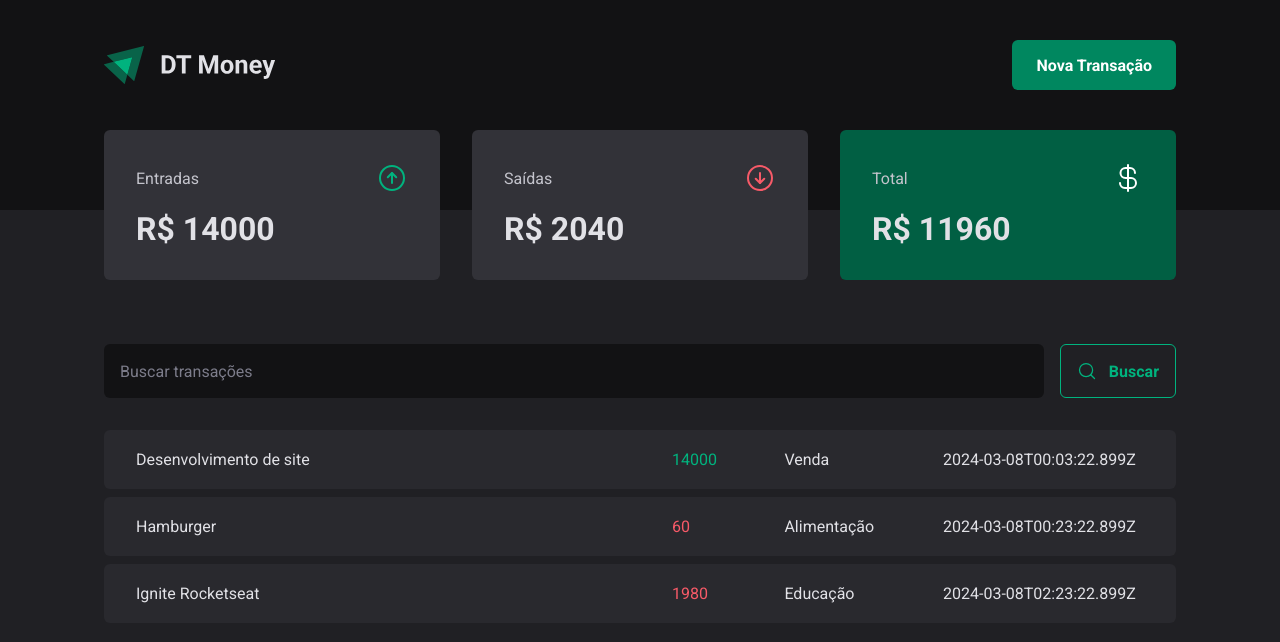
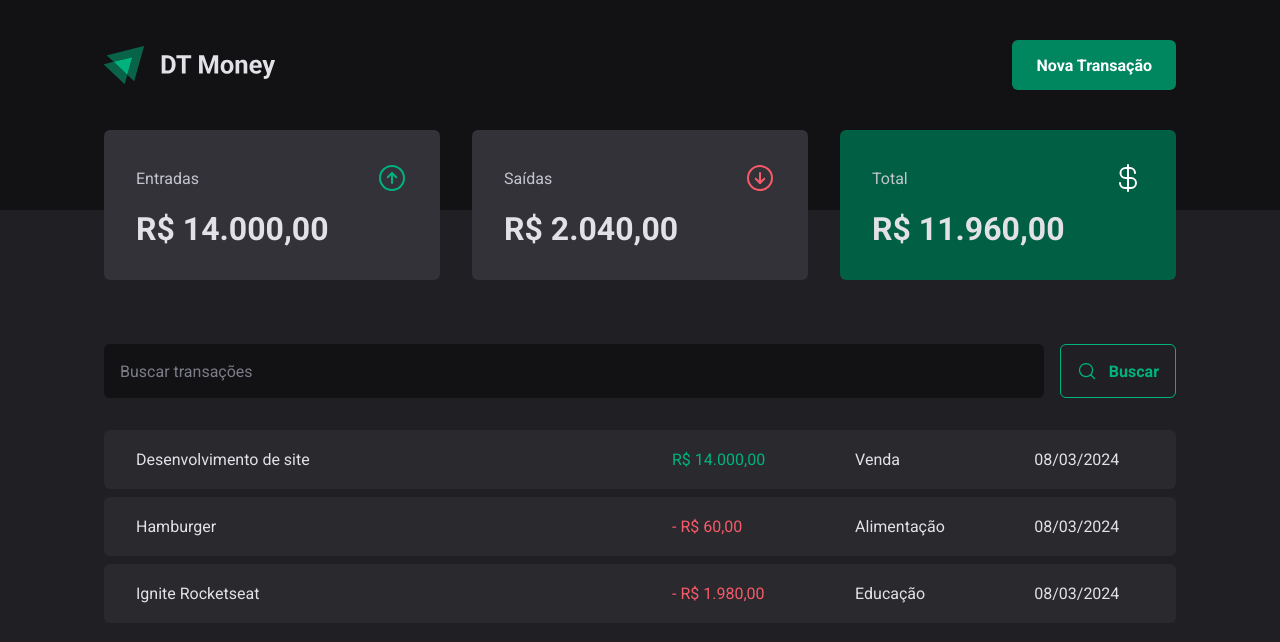
Before and after one commit to AlanRehfeldt/Rocketseat_IgniteReact-03_dt_money, a React (Vite) app: page / in a window 1280 px wide. Shown: the top 642 px of the page. Built offline with nearby package versions, Linux system fonts and the light colour scheme; data requests are answered from the project's data file.

Commit message:
formatando valores

```diff
--- a/src/components/Summary/index.tsx
+++ b/src/components/Summary/index.tsx
@@ -2,6 +2,7 @@
 import { SummaryCard, SummaryContainer } from "./styles";
 import { TransactionsContext } from "../../contexts/TransactionsContext";
 import { useContext } from "react";
+import { priceFormatter } from "../../utils/formatter";
 
 export function Summary () {
   const { transactions } = useContext(TransactionsContext);
@@ -32,21 +33,21 @@
           <span>Entradas</span>
           <ArrowCircleUp size={32} color="#00b37e" />
         </header>
-        <strong>R$ {summary.income}</strong>
+        <strong>{priceFormatter.format(summary.income)}</strong>
       </SummaryCard>
       <SummaryCard>
         <header>
           <span>Saídas</span>
           <ArrowCircleDown size={32} color="#f75a68" />
         </header>
-        <strong>R$ {summary.outcome}</strong>
+        <strong>{priceFormatter.format(summary.outcome)}</strong>
       </SummaryCard>
       <SummaryCard variant="green" >
         <header>
           <span>Total</span>
           <CurrencyDollar size={32} color="#fff" />
         </header>
-        <strong>R$ {summary.total}</strong>
+        <strong>{priceFormatter.format(summary.total)}</strong>
       </SummaryCard>
     </SummaryContainer>
   )
--- a/src/pages/Transactions/index.tsx
+++ b/src/pages/Transactions/index.tsx
@@ -4,6 +4,7 @@
 import { SearchForm } from "./components/SearchForm";
 import { PriceHighlight, TransactionsContainer, TransactionsTable } from "./styles";
 import { TransactionsContext } from "../../contexts/TransactionsContext";
+import { dateFormatter, priceFormatter } from "../../utils/formatter";
 
 export function Transactions() {
   const { transactions } = useContext(TransactionsContext);
@@ -24,11 +25,12 @@
                   <td width="50%">{transaction.description}</td>
                   <td>
                     <PriceHighlight variant={transaction.type}>
-                      {transaction.price}
+                      {transaction.type === 'outcome' && '- '}
+                      {priceFormatter.format(transaction.price)}
                     </PriceHighlight>
                     </td>
                   <td>{transaction.category}</td>
-                  <td>{transaction.createdAt}</td>
+                  <td>{dateFormatter.format(new Date(transaction.createdAt))}</td>
                 </tr>
               )
             })
--- /dev/null
+++ b/src/utils/formatter.ts
@@ -0,0 +1,6 @@
+export const dateFormatter = new Intl.DateTimeFormat('pt-BR')
+
+export const priceFormatter = new Intl.NumberFormat('pt-BR', {
+  style: 'currency',
+  currency: 'BRL'
+})
```
